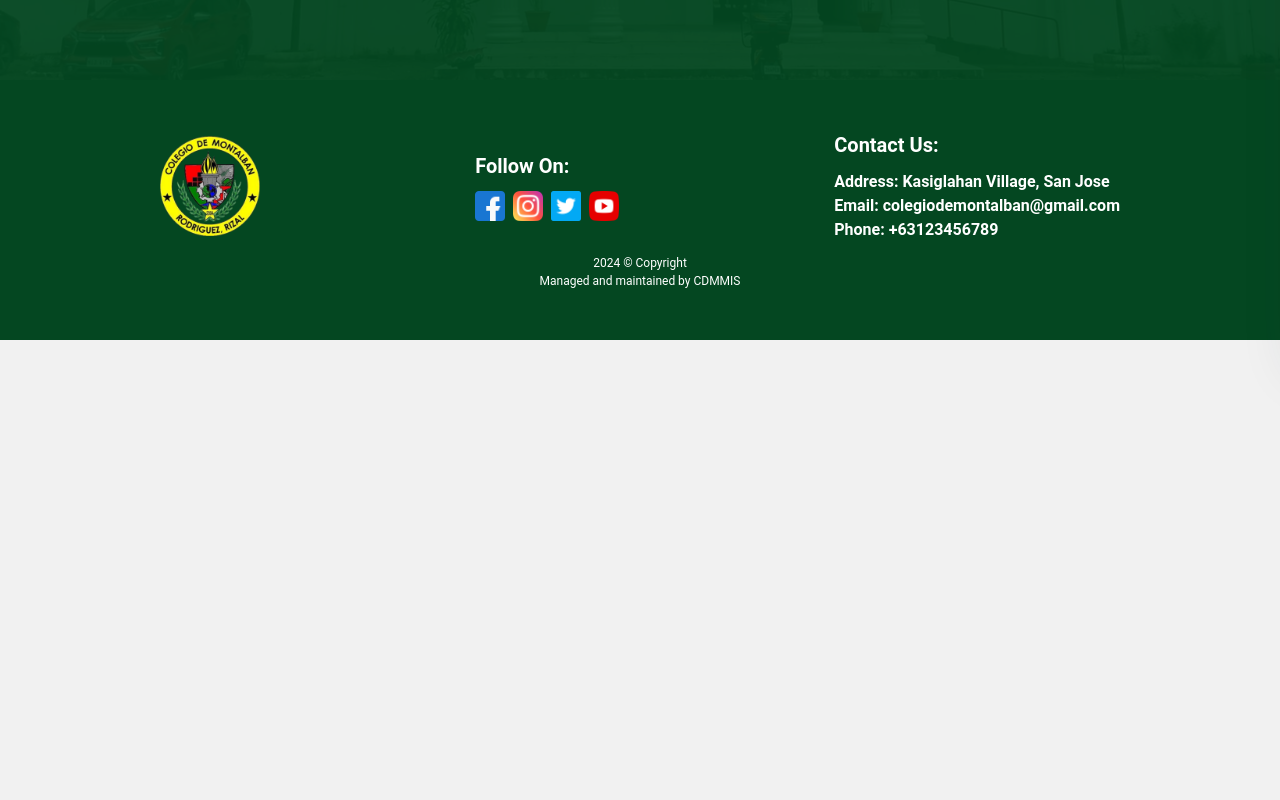
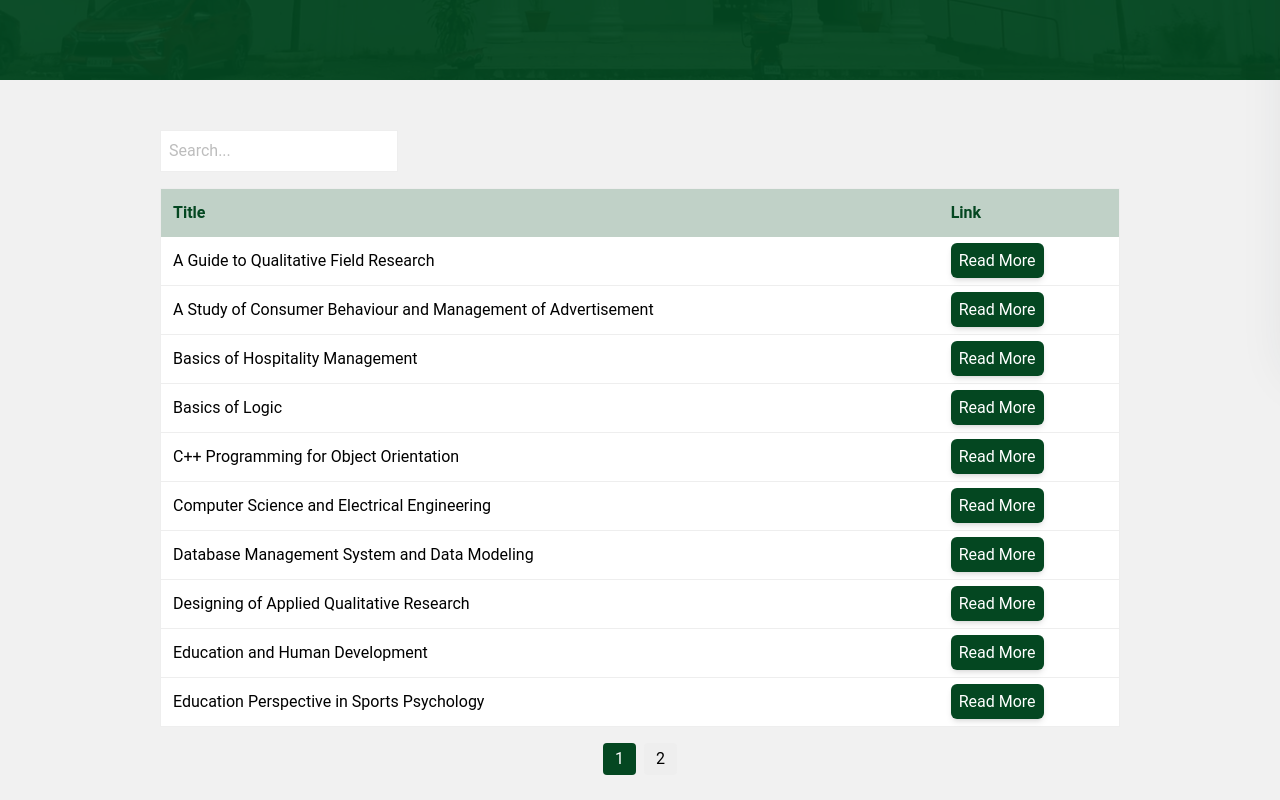
Before and after one commit to uncleedev/ReGate, a Next.js app: page /e-library in a window 1280 px wide. Shown: the part 440-1240 px from the top of the page. Before the commit the page ends 800 px from the top, so only its background shows below. Built offline with nearby package versions, Linux system fonts and the light colour scheme.

Commit message:
update before the defense

```diff
--- a/app/(home)/e-library/page.jsx
+++ b/app/(home)/e-library/page.jsx
@@ -1,17 +1,94 @@
+"use client"
+
 import Footer from '@/components/home/Footer'
 import Header from '@/components/home/Header'
 import HeroSection from '@/components/home/HeroSection'
-import React from 'react'
+import { libraries } from '@/constants/libraries'
+import Link from 'next/link'
+import React, { useState } from 'react'
 
 export default function ELibraryPage() {
+  const [searchQuery, setSearchQuery] = useState('');
+  const [currentPage, setCurrentPage] = useState(1);
+  const itemsPerPage = 10;
+
+  const filteredLibraries = libraries.filter(library =>
+    library.title.toLowerCase().includes(searchQuery.toLowerCase())
+  );
+
+  const totalPages = Math.ceil(filteredLibraries.length / itemsPerPage);
+
+  const currentLibraries = filteredLibraries.slice(
+    (currentPage - 1) * itemsPerPage,
+    currentPage * itemsPerPage
+  );
+
+  const handleSearchChange = (event) => {
+    setSearchQuery(event.target.value);
+    setCurrentPage(1);
+  };
+
+  const handlePageChange = (page) => {
+    setCurrentPage(page);
+  };
+
   return (
     <div>
-        <Header />
-        <HeroSection heading={"E-Library"} />
-        <section>
-
-        </section>
-        <Footer />
+      <Header />
+      <HeroSection heading={"E-Library"} />
+      <section className='paddingvr'>
+        <input
+          type="text"
+          placeholder="Search..."
+          value={searchQuery}
+          onChange={handleSearchChange}
+          className="border p-2 mb-4 "
+        />
+        <div className="overflow-x-auto">
+          <table className='min-w-full bg-white border border-gray-200 shadow-md'>
+            <thead>
+              <tr className='bg-[#044721] text-[#044721] bg-opacity-25'>
+                <th className='p-3 text-left'>Title</th>
+                <th className='p-3 text-left'>Link</th>
+              </tr>
+            </thead>
+            <tbody>
+              {currentLibraries.length > 0 ? (
+                currentLibraries.map((library) => (
+                  <tr key={library.id} className='border-b hover:bg-gray-100'>
+                    <td className='p-3'>{library.title}</td>
+                    <td className='p-3'>
+                      <Link className='bg-[#044721] text-white p-2 rounded-md shadow-md hover:bg-[#FFE714] hover:text-[#044721]' href={library.link}>
+                        Read More
+                      </Link>
+                    </td>
+                  </tr>
+                ))
+              ) : (
+                <tr>
+                  <td colSpan="2" className="p-3 text-center text-gray-500">
+                    No data found
+                  </td>
+                </tr>
+              )}
+            </tbody>
+          </table>
+        </div>
+        {totalPages > 1 && (
+          <div className="flex justify-center mt-4">
+            {Array.from({ length: totalPages }, (_, index) => (
+              <button
+                key={index + 1}
+                onClick={() => handlePageChange(index + 1)}
+                className={`mx-1 px-3 py-1 rounded ${currentPage === index + 1 ? 'bg-[#044721] text-white' : 'bg-gray-200'}`}
+              >
+                {index + 1}
+              </button>
+            ))}
+          </div>
+        )}
+      </section>
+      <Footer />
     </div>
   )
 }
--- a/app/admin/(sections)/requests/RequestsSection.jsx
+++ b/app/admin/(sections)/requests/RequestsSection.jsx
@@ -457,8 +457,9 @@ export default function RequestsSection() {
               onChange={(e) => setEditItem({ ...editItem, formType: e.target.value })}
             >
               <option disabled value="default">Select Form Type</option>
-              <option value="OVRF">OVRF</option>
-              <option value="FORM 137">Form 137</option>
+              <option value="Sample 1">Sample 1</option>
+              <option value="Sample 2">Sample 2</option>
+              <option value="Sample 3">Sample 3</option>
             </select>
           </div>
 
--- a/app/student/(sections)/dashboard/DashboardSection.jsx
+++ b/app/student/(sections)/dashboard/DashboardSection.jsx
@@ -1,10 +1,11 @@
 "use client"
-import PieChartComp from '@/components/charts/PieChartComp'
+import PieChartComponent from '@/components/charts/PieChartComp'
 import SwiperAnnouncement from '@/components/home/SwiperAnnouncement'
 import CardSchedule from '@/components/portal/CardSchedule'
 import { cardColors } from '@/constants/cardColors'
 import { useTheme } from '@/context/ThemeContext'
 import React, {useState, useEffect} from 'react'
+import { Pie, PieChart, ResponsiveContainer } from 'recharts'
 
 export default function DashboardSection({user}) {
 
@@ -82,9 +83,9 @@ export default function DashboardSection({user}) {
           <SwiperAnnouncement />
         </div>
 
-        <div className={`col-span-2 ${isDarkMode ? `bg-[#282828]` : 'bg-white'} shadow-md rounded-lg flex flex-col items-center justify-start p-3 w-full h-full`}>
+        <div className={`col-span-2 ${isDarkMode ? `bg-[#282828]` : 'bg-white'} shadow-md rounded-lg flex flex-col items-center justify-start p-3`}>
           <h2 className={`border-b-2 ${isDarkMode ? 'border-[#FFE714]' : `border-[#044721]`}  mb-8`}>Request</h2>
-
+          {/* <PieChartComponent /> */}
         </div>
       </div>
 
--- /dev/null
+++ b/components/charts/AreaChartComp.jsx
@@ -0,0 +1,35 @@
+import React, { PureComponent } from 'react';
+import { PieChart, Pie, Cell, ResponsiveContainer } from 'recharts';
+
+const data = [
+  { name: 'Group A', value: 400 },
+  { name: 'Group B', value: 300 },
+  { name: 'Group C', value: 300 },
+  { name: 'Group D', value: 200 },
+];
+
+const COLORS = ['#0088FE', '#00C49F', '#FFBB28', '#FF8042'];
+
+export default class PieChartComponent extends PureComponent {
+  render() {
+    return (
+      <ResponsiveContainer width="100%" height={400}>
+        <PieChart>
+          <Pie
+            data={data}
+            cx="50%"
+            cy="50%"
+            labelLine={false}
+            outerRadius={80}
+            fill="#8884d8"
+            dataKey="value"
+          >
+            {data.map((entry, index) => (
+              <Cell key={`cell-${index}`} fill={COLORS[index % COLORS.length]} />
+            ))}
+          </Pie>
+        </PieChart>
+      </ResponsiveContainer>
+    );
+  }
+}
--- a/components/charts/PieChartComp.jsx
+++ b/components/charts/PieChartComp.jsx
@@ -1,28 +1,52 @@
-import React from 'react'
-import { Pie, PieChart, ResponsiveContainer } from 'recharts'
+// components/PieChartComponent.js
 
-export default function PieChartComp() {
+import React from 'react';
+import { PieChart, Pie, Sector, Cell, ResponsiveContainer } from 'recharts';
+
+const data = [
+  { name: 'Group A', value: 400 },
+  { name: 'Group B', value: 300 },
+  { name: 'Group C', value: 300 },
+  { name: 'Group D', value: 200 },
+];
+
+const COLORS = ['#0088FE', '#00C49F', '#FFBB28', '#FF8042'];
+
+const RADIAN = Math.PI / 180;
+
+const renderCustomizedLabel = ({ cx, cy, midAngle, innerRadius, outerRadius, percent }) => {
+  const radius = innerRadius + (outerRadius - innerRadius) * 0.5;
+  const x = cx + radius * Math.cos(-midAngle * RADIAN);
+  const y = cy + radius * Math.sin(-midAngle * RADIAN);
+
   return (
-    <ResponsiveContainer width={"100%"} height={"100%"}>
-        <PieChart width={"100%"} height={"100%"}>
-            <Pie
-                dataKey={"uv"}
-                fill='#8833FF'
-                stroke='#8833FF'
-                fillOpacity={0.2}
-                nameKey={"name"}
-                cx="50%" cy="50%" outerRadius={50}
-            />
+    <text x={x} y={y} fill="white" textAnchor={x > cx ? 'start' : 'end'} dominantBaseline="central">
+      {`${(percent * 100).toFixed(0)}%`}
+    </text>
+  );
+};
 
-            <Pie
-                dataKey={"pv"}
-                fill='#E62E7B'
-                stroke='#E62E7B'
-                fillOpacity={0.2}
-                nameKey={"name"}
-                cx="50%" cy="50%" innerRadius={60} outerRadius={80}
-            />
-        </PieChart>
+const PieChartComponent = () => {
+  return (
+    <ResponsiveContainer width="100%" height="100%">
+      <PieChart width={400} height={400}>
+        <Pie
+          data={data}
+          cx="50%"
+          cy="50%"
+          labelLine={false}
+          label={renderCustomizedLabel}
+          outerRadius={80}
+          fill="#8884d8"
+          dataKey="value"
+        >
+          {data.map((entry, index) => (
+            <Cell key={`cell-${index}`} fill={COLORS[index % COLORS.length]} />
+          ))}
+        </Pie>
+      </PieChart>
     </ResponsiveContainer>
-  )
-}
+  );
+};
+
+export default PieChartComponent;
```
